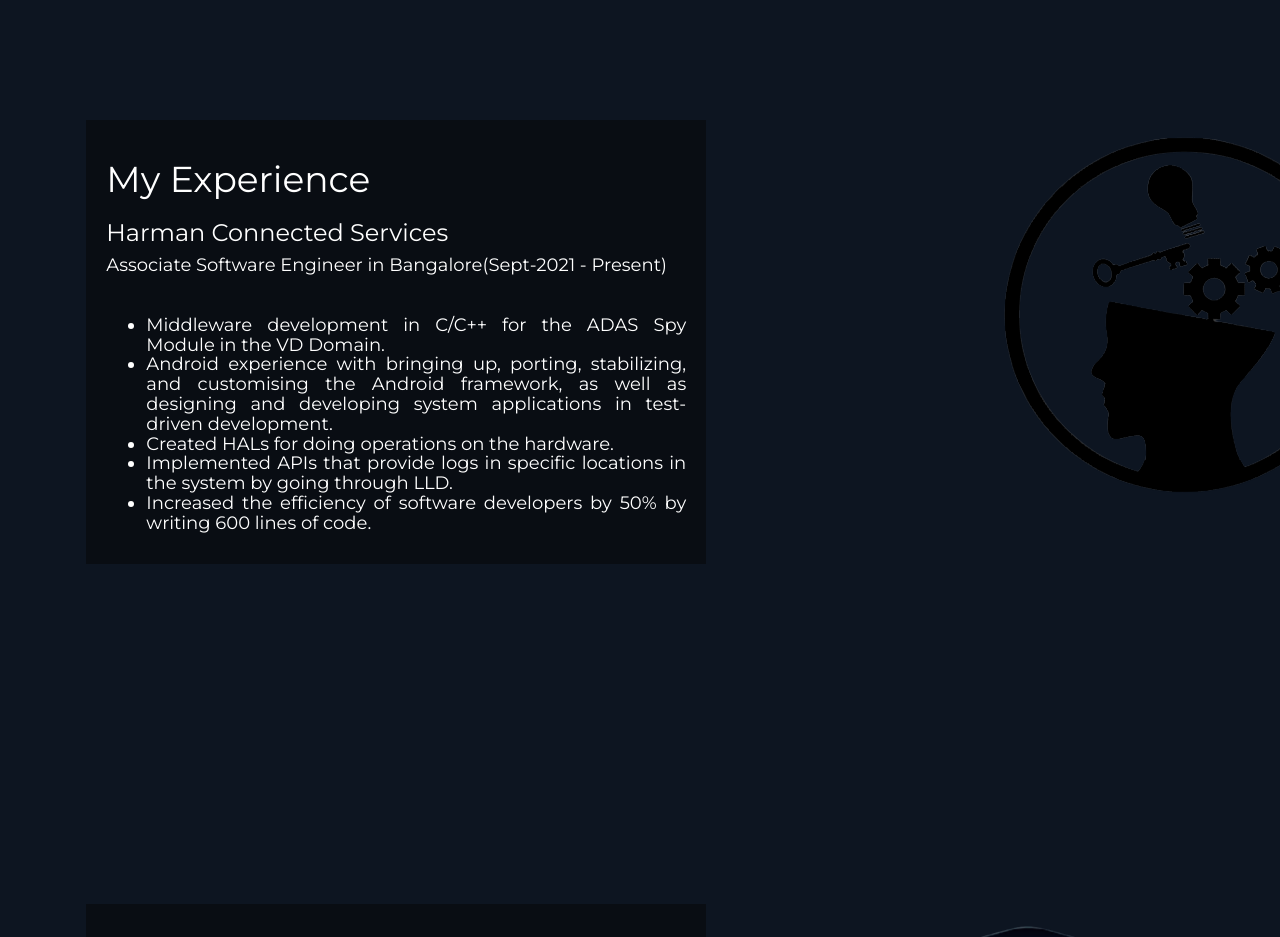
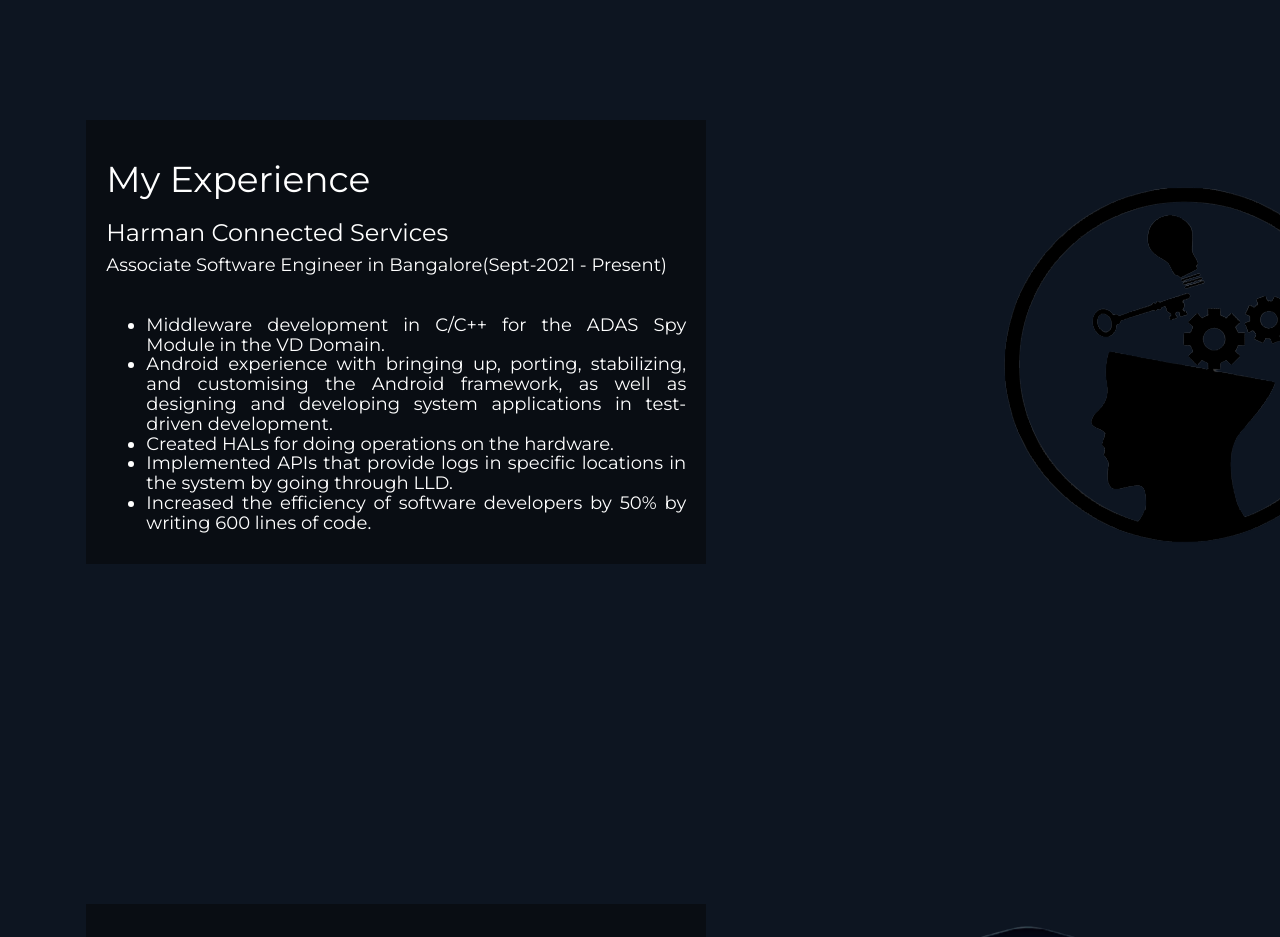
Before and after one commit to praveengupta1701/praveengupta1701.github.io, a plain HTML site: page index.html in a window 1280 px wide. Shown: the part 1380-2317 px from the top of the page. Drawn offline with nearby package versions, Linux system fonts and the light colour scheme; a script that the page names is missing.

Commit message:
Update index.html

```diff
--- a/index.html
+++ b/index.html
@@ -133,7 +133,7 @@
 
             <div class="col-md-1"></div>
             <div class="col-md-4 meditate pad3" align="center">
-                <img align="center" src="assets/img/experience.png">
+                <img style="padding-top: 50px;" align="center" src="assets/img/experience.png">
             </div>
         </div>
     </div>
```
